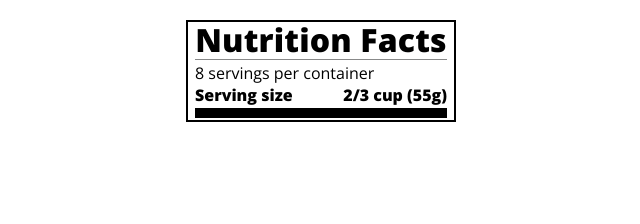
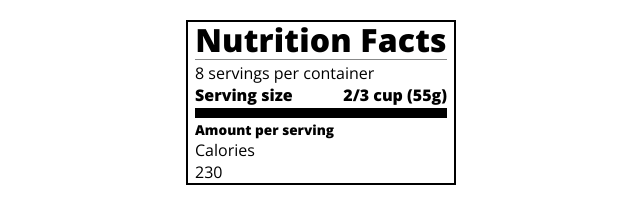
Before and after one commit to Effel0399/freecodecamp-responsive-web-design-08, a plain HTML site: page index.html in a window 1280 px wide. Shown: the whole page, without its empty margins (319-959 px from the left). Drawn offline with nearby package versions, Linux system fonts and the light colour scheme.

Commit message:
33 - calorie info

```diff
--- a/index.html
+++ b/index.html
@@ -17,6 +17,13 @@
             <p class="bold">Serving size <span>2/3 cup (55g)</span></p>
         </header>
         <div class="divider large"></div>
+        <div class="calories-info">
+            <div class="left-container">
+                <h2 class="bold small-text">Amount per serving</h2>
+                <p>Calories</p>
+            </div>
+            <span>230</span>
+        </div>
     </div>
 
 </body>
--- a/styles.css
+++ b/styles.css
@@ -45,3 +45,11 @@ p {
     background-color: black;
     border: 0;
 }
+
+.small-text {
+    font-size: 0.85rem;
+}
+
+.calories-info h2 {
+    margin: 0;
+}
```
